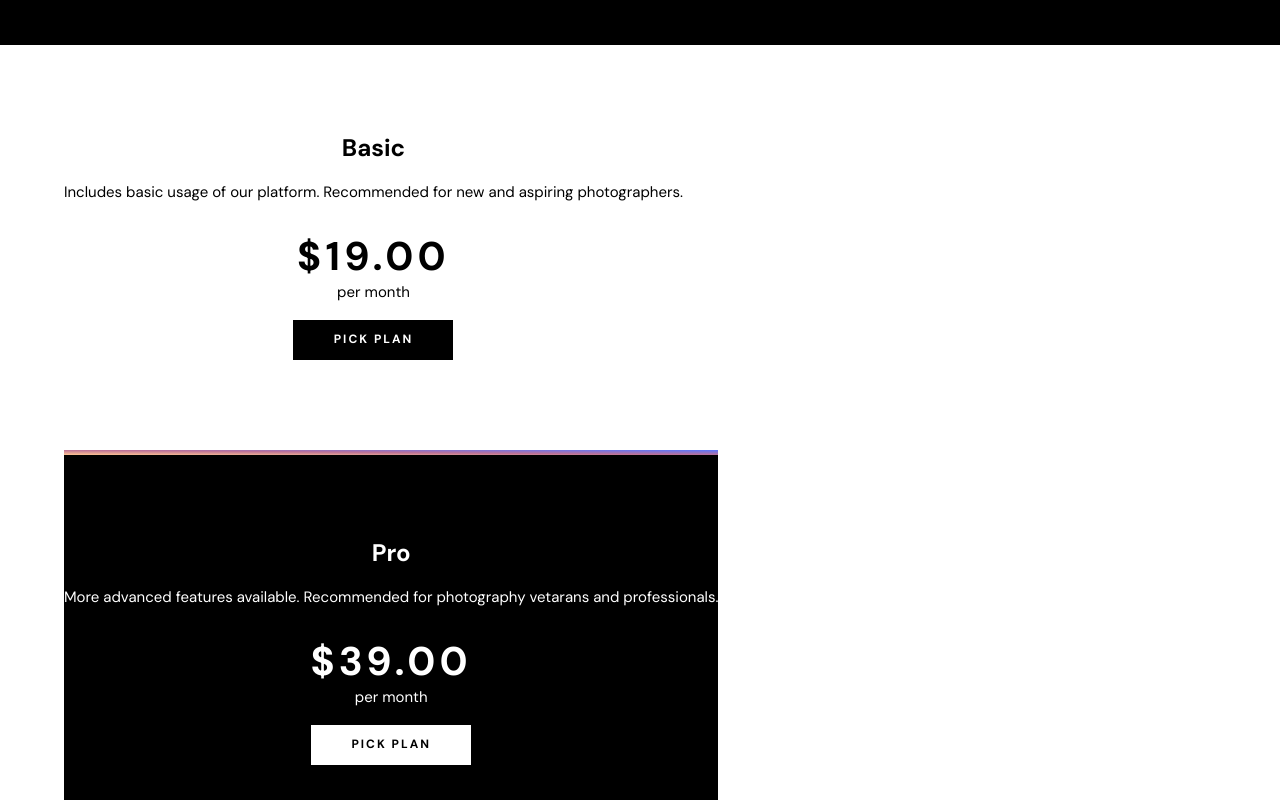
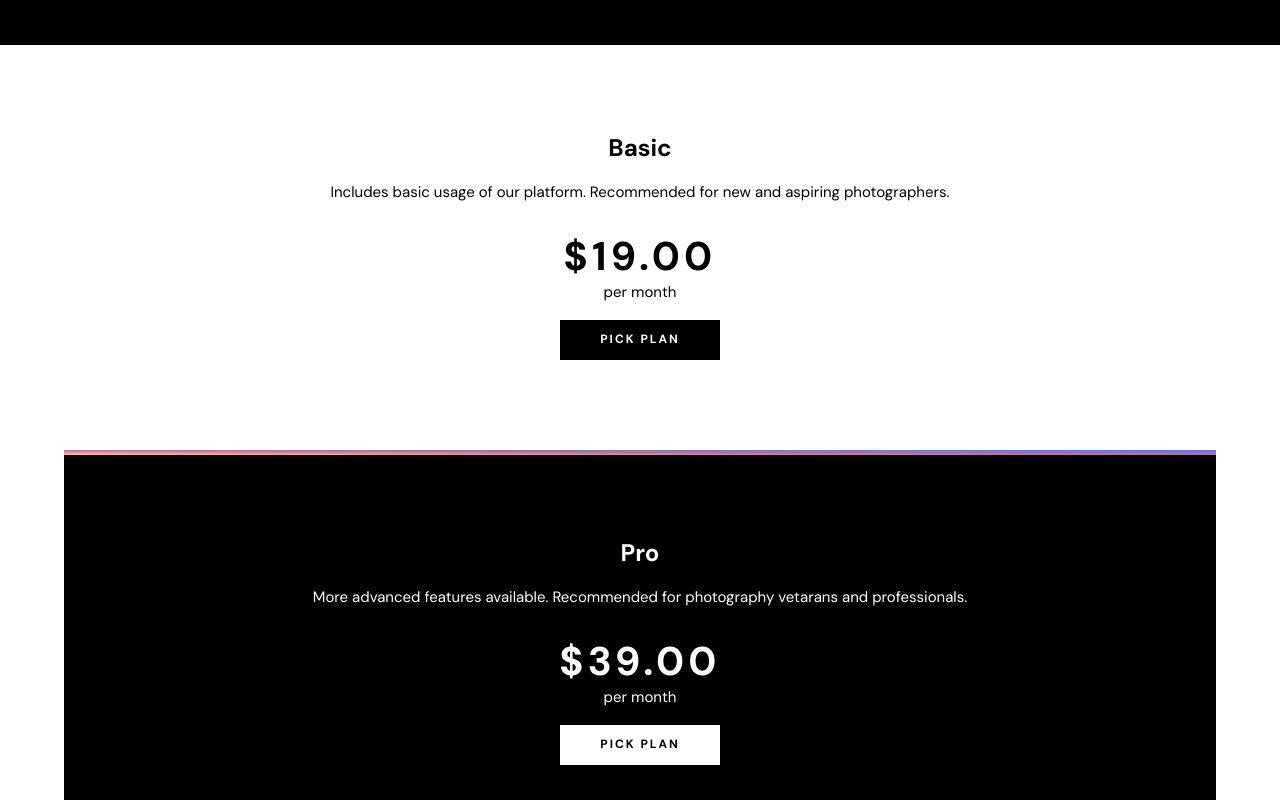
Before and after one commit to chungleee/photosnap, a Next.js app: page /pricing in a window 1280 px wide. Shown: the part 680-1480 px from the top of the page. Built offline with nearby package versions, Linux system fonts and the light colour scheme.

Commit message:
feat:styling

```diff
--- a/components/PricingCard/PricingCard.module.scss
+++ b/components/PricingCard/PricingCard.module.scss
@@ -3,6 +3,7 @@
 
 .pricing__card {
 	height: 405px;
+	width: 100%;
 	text-align: center;
 	display: flex;
 
@@ -11,7 +12,7 @@
 	}
 
 	.pricing__card__details {
-		margin: auto 0;
+		margin: auto;
 	}
 
 	h1 {
```
